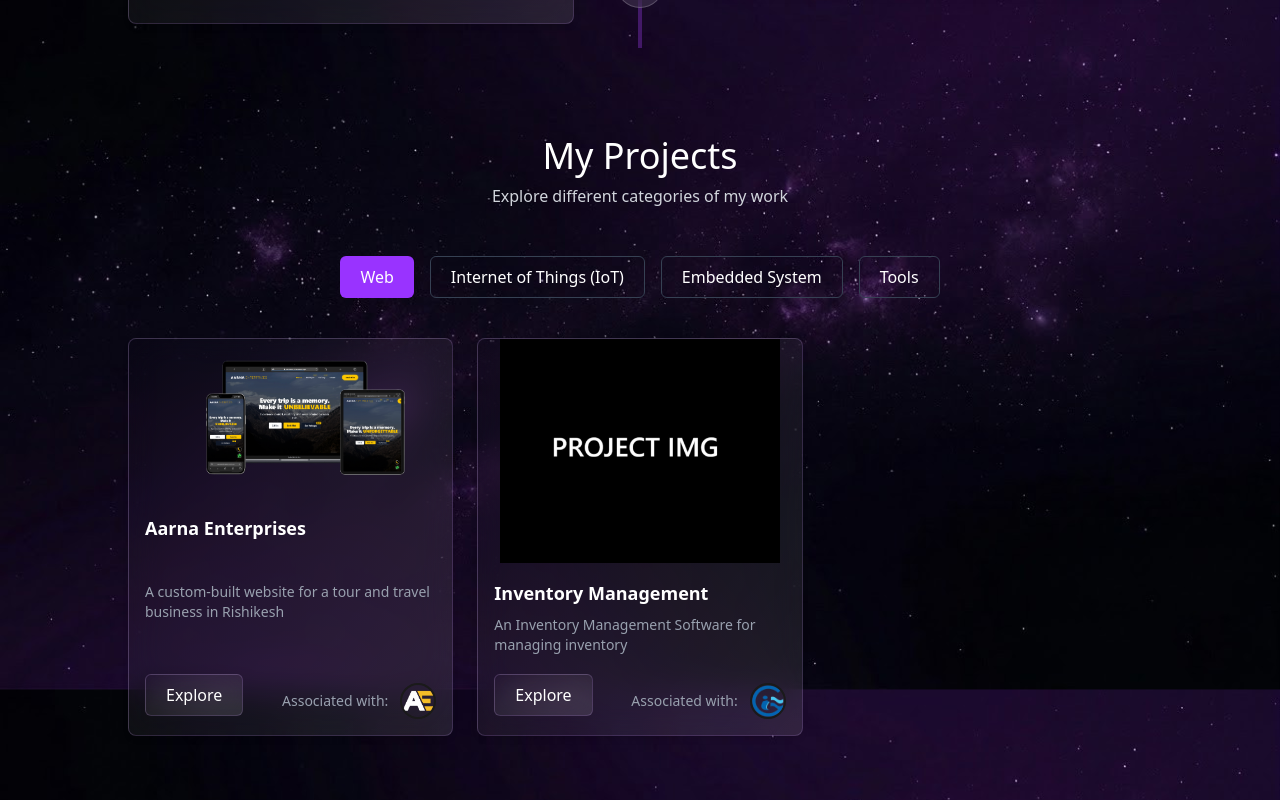
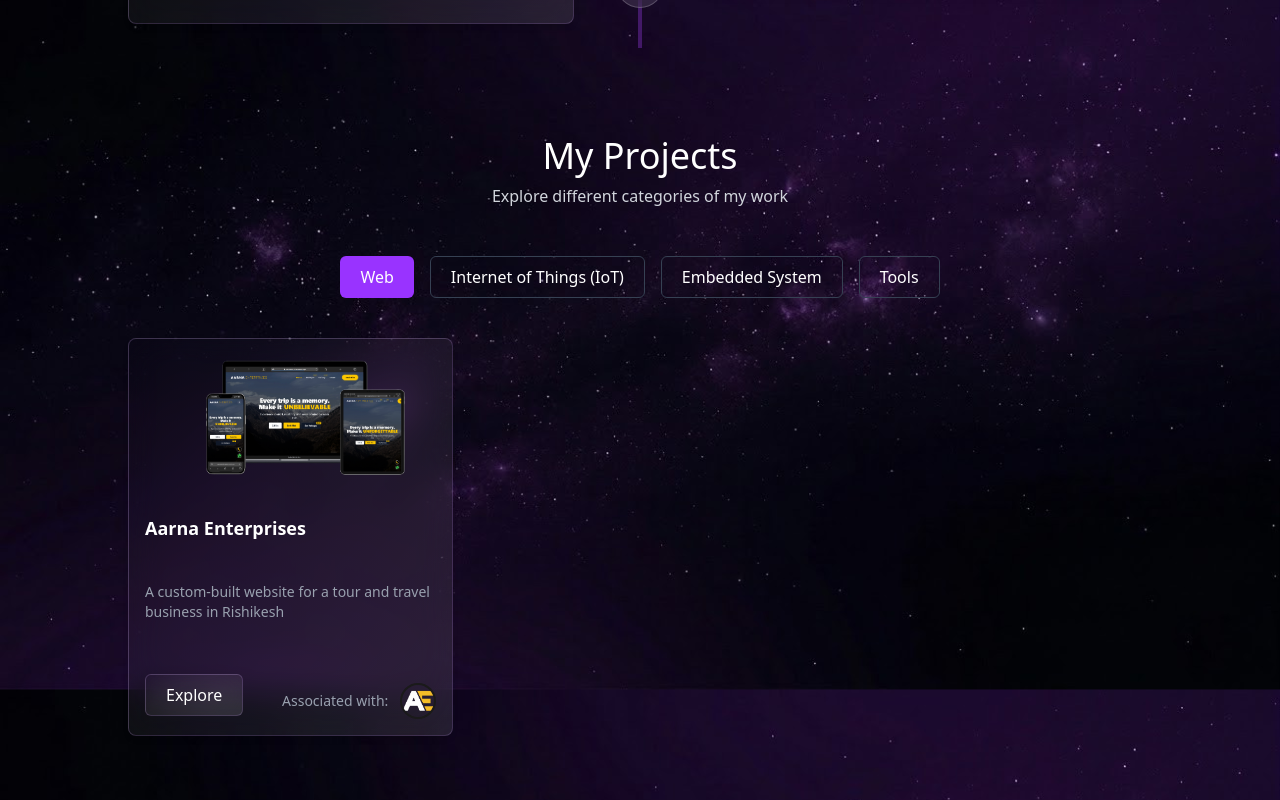
Before and after one commit to Ayushkothari47/My-Portfolio, a React (Vite) app: page / in a window 1280 px wide. Shown: the part 2512-3312 px from the top of the page. Built offline with nearby package versions, Linux system fonts and the light colour scheme.

Commit message:
info updated

```diff
--- a/src/components/Project.jsx
+++ b/src/components/Project.jsx
@@ -27,15 +27,6 @@
     },
     {
         id: 2,
-        tag: "Web",
-        slug: "inventory-management",
-        img: pic,
-        title: "Inventory Management",
-        desc: "An Inventory Management Software for managing inventory",
-        associationWith: [ciplIcon],
-    },
-    {
-        id: 3,
         tag: "Internet of Things (IoT)",
         slug: "swasthya-naari",
         img: swathyaNaariThumb,
@@ -44,7 +35,7 @@
         associationWith: [dbuuIcon],
     },
     {
-        id: 4,
+        id: 3,
         tag: "Internet of Things (IoT)",
         slug: "smart-city",
         img: smartCityThumb,
@@ -53,7 +44,7 @@
         associationWith: [dbuuIcon],
     },
     {
-        id: 5,
+        id: 4,
         tag: "Embedded System",
         slug: "jeevan-prakash",
         img: jeevanPrakashThumb,
@@ -62,7 +53,7 @@
         associationWith: [dbuuIcon],
     },
     {
-        id: 6,
+        id: 5,
         tag: "Embedded System",
         slug: "smart-car-parking",
         img: pic,
@@ -71,7 +62,7 @@
         associationWith: [dbuuIcon],
     },
     {
-        id: 7,
+        id: 6,
         tag: "Tools",
         slug: "link-analyzer",
         img: linkAnalyzerThumb,
```
